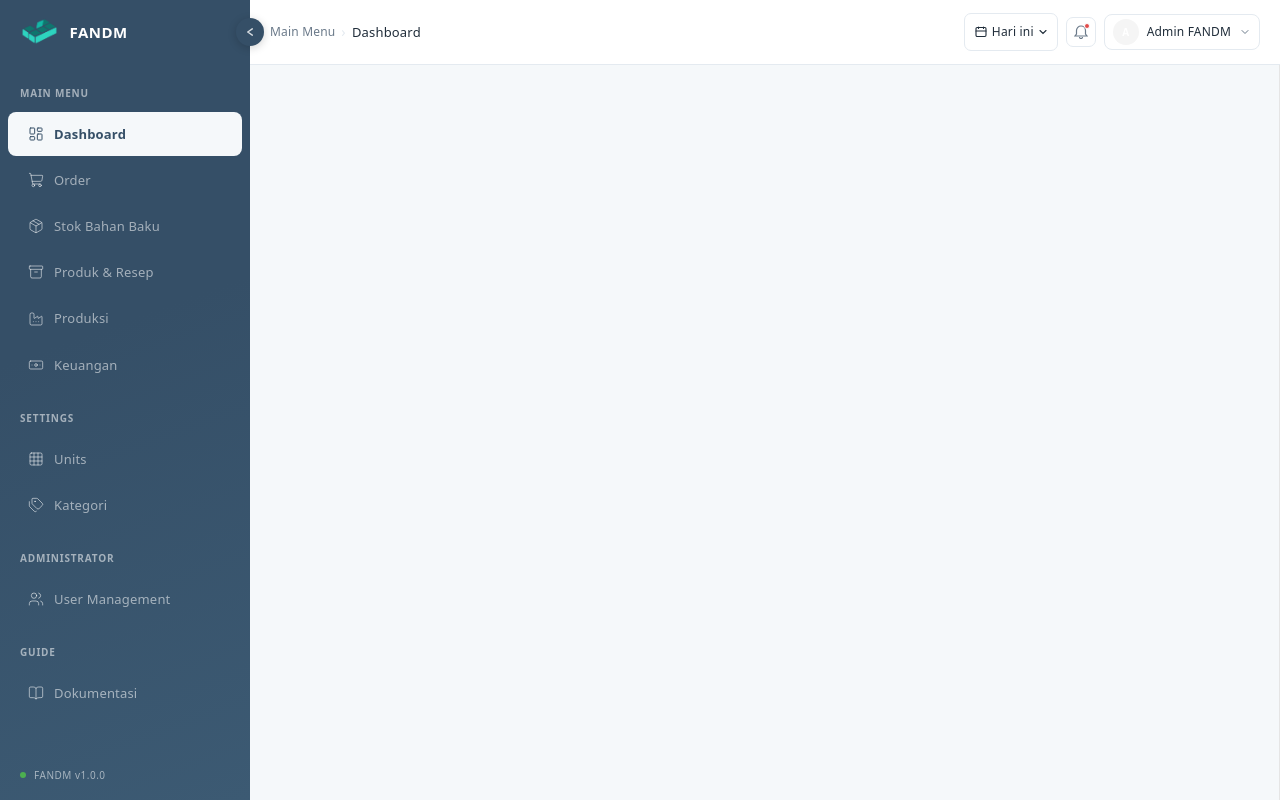
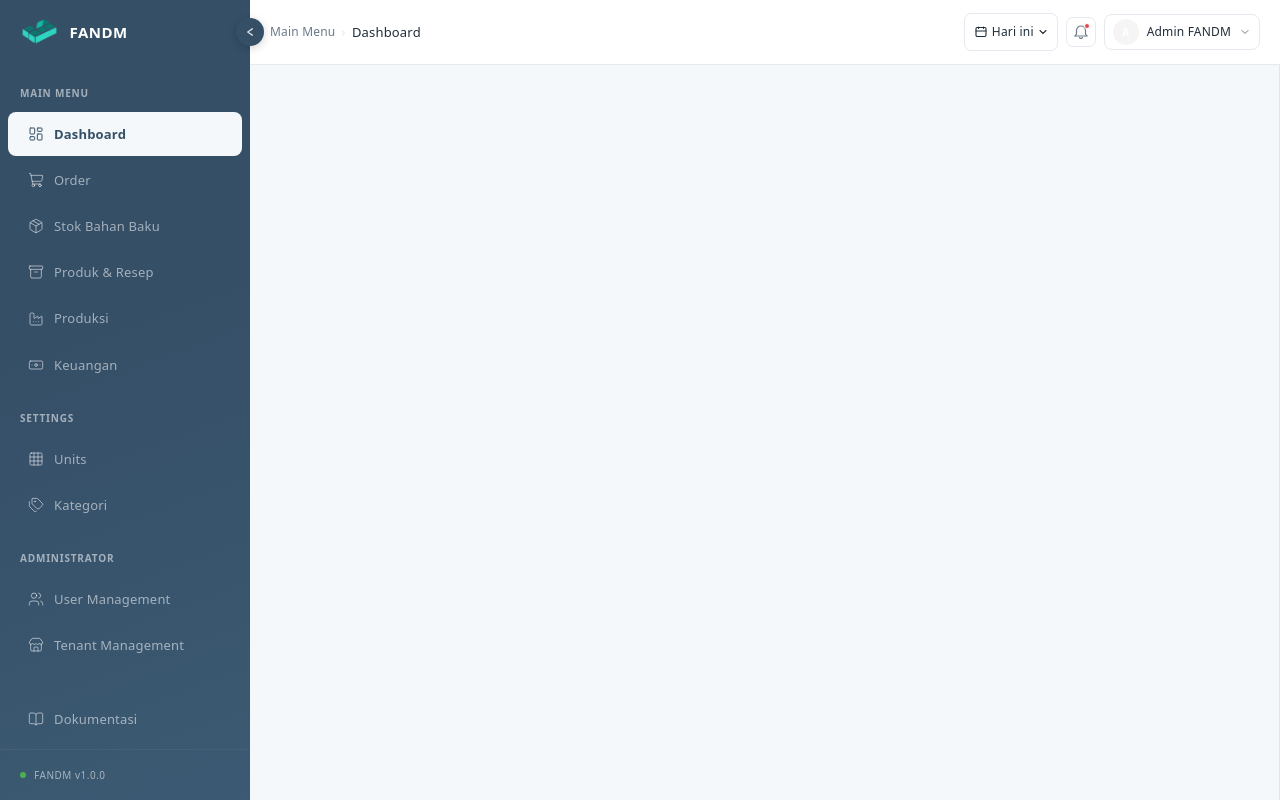
Before and after one commit to Tentic-Studio/TNC-fendm-fe, a React (Vite) app: page /login in a window 1280 px wide. Both pictures are taken after typing "name@example.com", "Sample123" into the empty fields and a click on the button "→ Masuk". Built offline with nearby package versions, Linux system fonts and the light colour scheme.

Commit message:
fix: implement sidebar navigation component and define application route constants

```diff
--- a/src/components/common/Sidebar.tsx
+++ b/src/components/common/Sidebar.tsx
@@ -3,7 +3,7 @@ import { useSidebarStore } from '../../store/useSidebarStore'
 import { useBreakpoint } from '../../hooks/useBreakpoint'
 import { useAuthStore } from '../../store/useAuthStore'
 import { ROUTES } from '../../constants/routes'
-import { LayoutDashboard, ShoppingCart, Package, Archive, Factory, Banknote, Grid, Tags, Users, BookOpen } from 'lucide-react'
+import { LayoutDashboard, ShoppingCart, Package, Archive, Factory, Banknote, Grid, Tags, Users, BookOpen, Store } from 'lucide-react'
 import logo from '../../assets/logo_fandm.png'
 
 interface SidebarContentProps {
@@ -16,20 +16,20 @@ const menuGroups = [
     label: 'Main Menu',
     permission: 'all',
     children: [
-      { label: 'Dashboard',       path: ROUTES.DASHBOARD,   permission: 'all',   icon: <LayoutDashboard size={16} strokeWidth={1.5} /> },
-      { label: 'Order',           path: ROUTES.ORDERS,      permission: 'all',   icon: <ShoppingCart    size={16} strokeWidth={1.5} /> },
-      { label: 'Stok Bahan Baku', path: ROUTES.INGREDIENTS, permission: 'all',   icon: <Package         size={16} strokeWidth={1.5} /> },
-      { label: 'Produk & Resep',  path: ROUTES.PRODUCTS,    permission: 'all',   icon: <Archive         size={16} strokeWidth={1.5} /> },
-      { label: 'Produksi',        path: ROUTES.PRODUCTIONS, permission: 'all',   icon: <Factory         size={16} strokeWidth={1.5} /> },
-      { label: 'Keuangan',        path: ROUTES.CASH_FLOW,   permission: 'all',   icon: <Banknote        size={16} strokeWidth={1.5} /> },
+      { label: 'Dashboard', path: ROUTES.DASHBOARD, permission: 'all', icon: <LayoutDashboard size={16} strokeWidth={1.5} /> },
+      { label: 'Order', path: ROUTES.ORDERS, permission: 'all', icon: <ShoppingCart size={16} strokeWidth={1.5} /> },
+      { label: 'Stok Bahan Baku', path: ROUTES.INGREDIENTS, permission: 'all', icon: <Package size={16} strokeWidth={1.5} /> },
+      { label: 'Produk & Resep', path: ROUTES.PRODUCTS, permission: 'all', icon: <Archive size={16} strokeWidth={1.5} /> },
+      { label: 'Produksi', path: ROUTES.PRODUCTIONS, permission: 'all', icon: <Factory size={16} strokeWidth={1.5} /> },
+      { label: 'Keuangan', path: ROUTES.CASH_FLOW, permission: 'all', icon: <Banknote size={16} strokeWidth={1.5} /> },
     ],
   },
   {
     label: 'Settings',
     permission: 'all',
     children: [
-      { label: 'Units',   path: ROUTES.UNITS,       permission: 'all',   icon: <Grid size={16} strokeWidth={1.5} /> },
-      { label: 'Kategori',path: ROUTES.CATEGORIES,  permission: 'all',   icon: <Tags size={16} strokeWidth={1.5} /> },
+      { label: 'Units', path: ROUTES.UNITS, permission: 'all', icon: <Grid size={16} strokeWidth={1.5} /> },
+      { label: 'Kategori', path: ROUTES.CATEGORIES, permission: 'all', icon: <Tags size={16} strokeWidth={1.5} /> },
     ],
   },
   {
@@ -37,13 +37,7 @@ const menuGroups = [
     permission: 'admin',
     children: [
       { label: 'User Management', path: ROUTES.USERS, permission: 'admin', icon: <Users size={16} strokeWidth={1.5} /> },
-    ],
-  },
-  {
-    label: 'Guide',
-    permission: 'all',
-    children: [
-      { label: 'Dokumentasi', path: ROUTES.DOCS, permission: 'all', icon: <BookOpen size={16} strokeWidth={1.5} /> },
+      { label: 'Tenant Management', path: ROUTES.TENANT, permission: 'admin', icon: <Store size={16} strokeWidth={1.5} /> },
     ],
   },
 ]
@@ -147,13 +141,50 @@ const SidebarContent = ({ collapsed, onClose }: SidebarContentProps) => {
       </nav>
 
       {/* ── Footer ─────────────────────────────────────────────────────── */}
-      <div style={{ padding: '12px 20px', display: 'flex', alignItems: 'center', justifyContent: collapsed ? 'center' : 'flex-start', gap: 8 }}>
-        <div style={{ width: 6, height: 6, borderRadius: '50%', background: '#4CAF50', flexShrink: 0 }} />
-        {!collapsed && (
-          <span style={{ fontSize: 10, color: 'var(--sidebar-muted)', fontWeight: 500, letterSpacing: 0.5 }}>
-            FANDM v1.0.0
+      <div style={{ display: 'flex', flexDirection: 'column', marginTop: 'auto' }}>
+        <NavLink
+          to={ROUTES.DOCS}
+          onClick={onClose}
+          style={{
+            display: 'flex', textDecoration: 'none',
+            alignItems: 'center', gap: 10,
+            padding: collapsed ? '10px 0' : '9px 20px',
+            justifyContent: collapsed ? 'center' : 'flex-start',
+            margin: '0 8px 8px 8px',
+            borderRadius: 8,
+            color: location.pathname.startsWith(ROUTES.DOCS) ? 'var(--fendm-primary)' : 'var(--sidebar-muted)',
+            background: location.pathname.startsWith(ROUTES.DOCS) ? 'var(--content-bg)' : 'transparent',
+            fontWeight: location.pathname.startsWith(ROUTES.DOCS) ? 600 : 400,
+            fontSize: 13, whiteSpace: 'nowrap',
+            transition: 'background 0.18s, color 0.18s',
+          }}
+          onMouseOver={e => {
+            if (!location.pathname.startsWith(ROUTES.DOCS)) {
+              e.currentTarget.style.background = '#5D7D94'
+              e.currentTarget.style.color = '#ffffff'
+            }
+          }}
+          onMouseOut={e => {
+            if (!location.pathname.startsWith(ROUTES.DOCS)) {
+              e.currentTarget.style.background = 'transparent'
+              e.currentTarget.style.color = 'var(--sidebar-muted)'
+            }
+          }}
+        >
+          <span style={{ display: 'flex', alignItems: 'center', flexShrink: 0 }}>
+            <BookOpen size={16} strokeWidth={1.5} />
           </span>
-        )}
+          {!collapsed && <span>Dokumentasi</span>}
+        </NavLink>
+
+        <div style={{ padding: '12px 20px', borderTop: '1px solid rgba(255,255,255,0.05)', display: 'flex', alignItems: 'center', justifyContent: collapsed ? 'center' : 'flex-start', gap: 8 }}>
+          <div style={{ width: 6, height: 6, borderRadius: '50%', background: '#4CAF50', flexShrink: 0 }} />
+          {!collapsed && (
+            <span style={{ fontSize: 10, color: 'var(--sidebar-muted)', fontWeight: 500, letterSpacing: 0.5 }}>
+              FANDM v1.0.0
+            </span>
+          )}
+        </div>
       </div>
     </>
   )
--- a/src/constants/routes.ts
+++ b/src/constants/routes.ts
@@ -9,6 +9,7 @@ export const ROUTES = {
   UNITS: '/settings/units',
   CATEGORIES: '/settings/categories',
   USERS: '/admin/users',
+  TENANT: '/admin/tenant',
   PROFILE: '/profile',
   CHANGE_PASSWORD: '/profile/change-password',
   DOCS: '/docs',
--- a/src/pages/ChangePasswordPage.tsx
+++ /dev/null
@@ -1,71 +0,0 @@
-import { useState } from 'react'
-import { Lock, Eye, EyeOff } from 'lucide-react'
-import { Input } from '@/components/ui/input'
-import { Button } from '@/components/ui/button'
-import { Label } from '@/components/ui/label'
-
-export default function ChangePasswordPage() {
-  const [showCurrent, setShowCurrent] = useState(false)
-  const [showNew, setShowNew] = useState(false)
-  const [showConfirm, setShowConfirm] = useState(false)
-
-  return (
-    <div style={{ maxWidth: 480 }}>
-      <div style={{ marginBottom: 24 }}>
-        <div style={{ fontSize: 17, fontWeight: 600, color: 'var(--fendm-text-dark)', marginBottom: 4 }}>Ganti Password</div>
-        <div style={{ fontSize: 13, color: 'var(--fendm-text-muted)' }}>Perbarui kata sandi akun Anda secara berkala untuk keamanan.</div>
-      </div>
-
-      <div style={{ background: 'white', border: '1px solid var(--fendm-border)', borderRadius: 12, padding: '28px 24px' }}>
-        <form style={{ display: 'flex', flexDirection: 'column', gap: 20 }}>
-
-          {[
-            { id: 'current', label: 'Password Saat Ini', show: showCurrent, toggle: () => setShowCurrent(v => !v) },
-            { id: 'new', label: 'Password Baru', show: showNew, toggle: () => setShowNew(v => !v) },
-            { id: 'confirm', label: 'Konfirmasi Password Baru', show: showConfirm, toggle: () => setShowConfirm(v => !v) },
-          ].map(field => (
-            <div key={field.id} style={{ display: 'flex', flexDirection: 'column', gap: 8 }}>
-              <Label htmlFor={field.id} style={{ fontSize: 12, fontWeight: 600, color: 'var(--fendm-text-dark)' }}>
-                {field.label}
-              </Label>
-              <div style={{ position: 'relative' }}>
-                <Lock size={14} color="var(--fendm-text-muted)" style={{
-                  position: 'absolute', left: 12, top: '50%', transform: 'translateY(-50%)',
-                  pointerEvents: 'none', opacity: 0.6,
-                }} />
-                <Input
-                  id={field.id}
-                  type={field.show ? 'text' : 'password'}
-                  placeholder="••••••••"
-                  style={{ paddingLeft: 36, paddingRight: 40 }}
-                />
-                <button
-                  type="button"
-                  onClick={field.toggle}
-                  style={{
-                    position: 'absolute', right: 12, top: '50%', transform: 'translateY(-50%)',
-                    background: 'none', border: 'none', cursor: 'pointer',
-                    color: 'var(--fendm-text-muted)', display: 'flex', alignItems: 'center', opacity: 0.7,
-                  }}
-                >
-                  {field.show ? <EyeOff size={14} /> : <Eye size={14} />}
-                </button>
-              </div>
-            </div>
-          ))}
-
-          <Button
-            type="submit"
-            style={{
-              marginTop: 8, height: 42,
-              background: 'var(--fendm-primary)',
-              fontSize: 13, fontWeight: 600,
-            }}
-          >
-            Simpan Password
-          </Button>
-        </form>
-      </div>
-    </div>
-  )
-}
```
